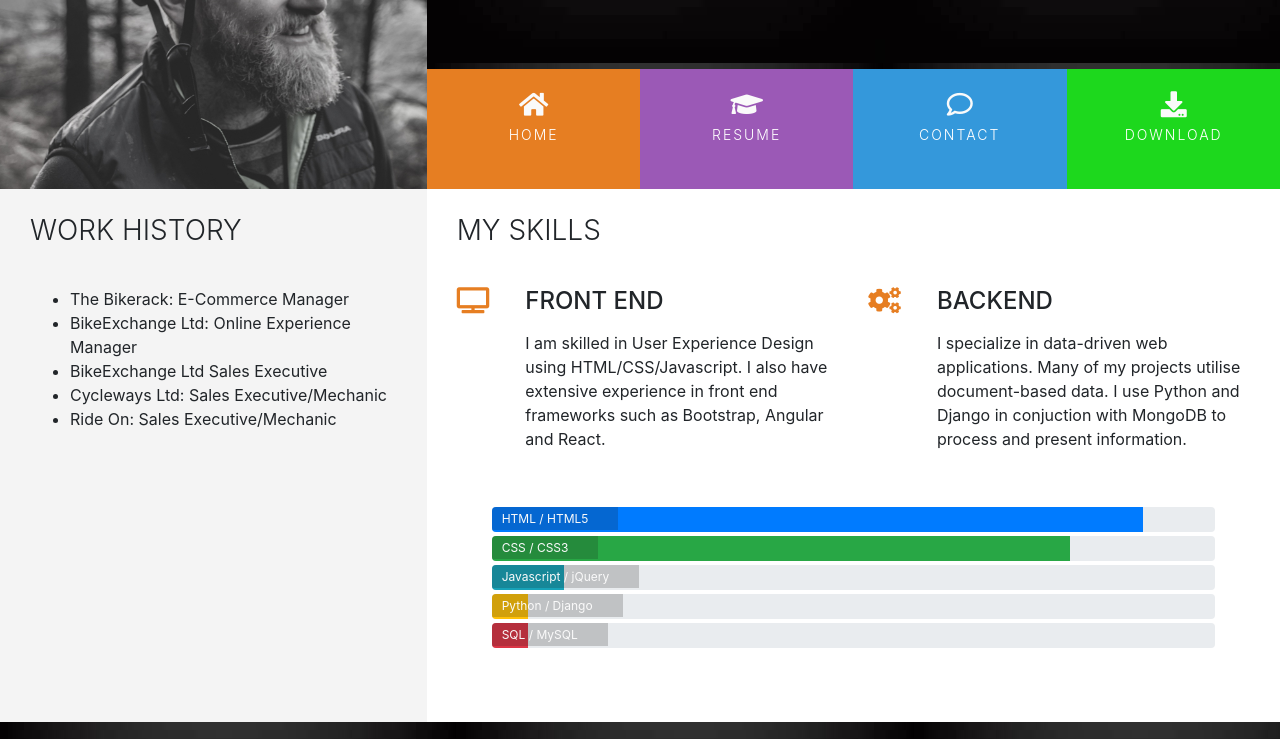
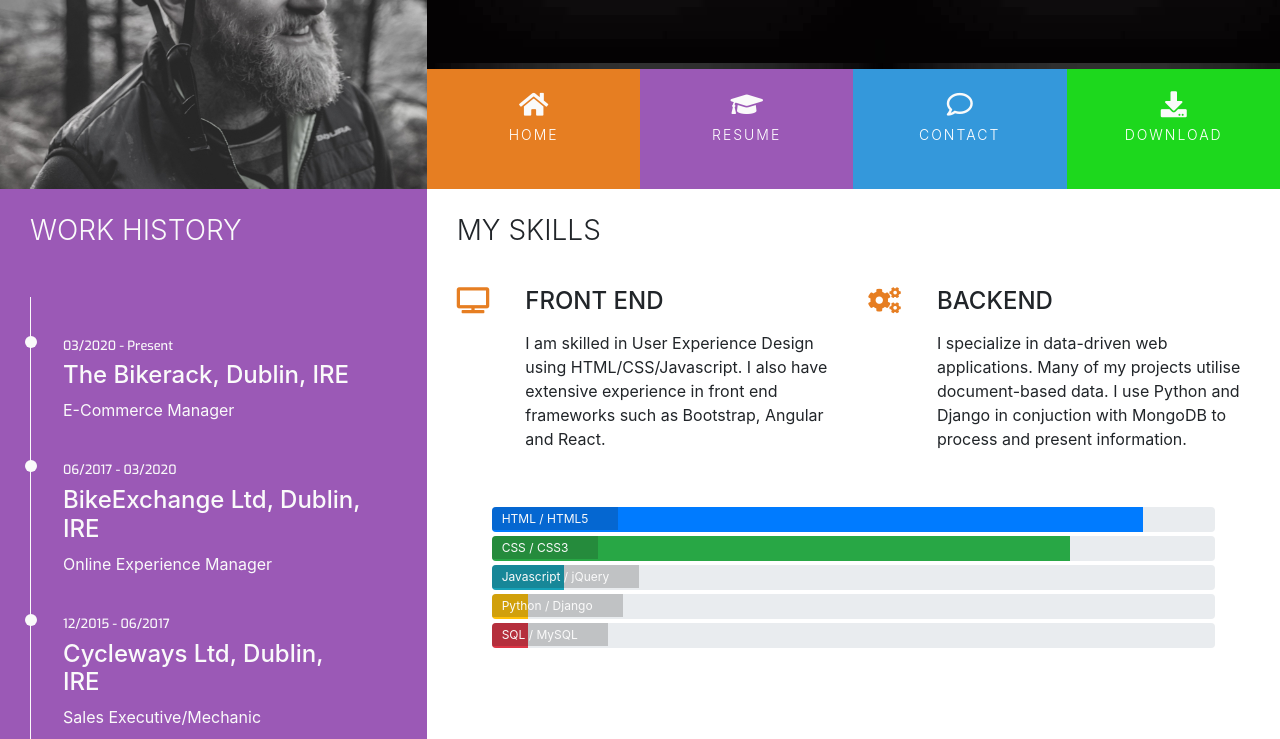
Before and after one commit to nickassafkirk/Nick-Kirk-Resume, a plain HTML site: page resume.html in a window 1280 px wide. Shown: the part 185-924 px from the top of the page. Drawn offline with nearby package versions, Linux system fonts and the light colour scheme.

Commit message:
add work history section and timeline

```diff
--- a/assets/css/style.css
+++ b/assets/css/style.css
@@ -45,6 +45,10 @@
 
 .ui-menu-color-download{
     background-color: var(--glowgreen);
+}
+
+.bg-color-work-history{
+    background-color: var(--resume);
 }
 
 /* Heading */
@@ -173,12 +177,15 @@ h1,h2,h3,h4,{
     float: none;
 }
 
+.history-heading,
 .section-heading{
     font-family: 'Exo' sans-serif;
     font-weight: 300;
     margin-top: 25px;
     margin-bottom: 40px;
 }
+
+
 
 /* footer */
 
@@ -313,3 +320,51 @@ footer{
  .progress-section{
      margin: 40px 20px;
  }
+
+ /* Work History */
+
+ .history-heading{
+   color: var(--offwhite);
+   margin-bottom: 50px;
+}
+
+.history-items{
+    margin-bottom: 30px;
+}
+
+.timeline-item{
+    padding: 4em 2em 0em 2em;
+    position: relative;
+    color: var(--offwhite);
+    border-left: 1px solid var(--offwhite);
+}
+
+.timeline-item p{
+    padding: 0;
+    margin: 0%
+}
+
+.timeline-item:before{
+    content: attr(data-dates);
+    position: absolute;
+    left: 2.5em;
+    top: 3em;
+    display: block;
+    font-family: 'Exo', sans-serif;
+    font-weight: 500;
+    font-size: 0.8em;
+    padding: 0;
+    margin: 0;
+}
+
+.timeline-item:after {
+    width: 12px;
+    height: 12px;
+    display: block;
+    top: 2.4em;
+    position: absolute;
+    left:-6px;
+    border-radius: 12px;
+    content: ' ';
+    background: var(--offwhite);
+}
--- a/resume.html
+++ b/resume.html
@@ -49,18 +49,34 @@
     </header>
     <section class="container-fluid">
         <div class="row">
-            <div class="col-md-4 bg-color-personal-info section-column">
+            <div class="col-md-4 bg-color-work-history section-column">
                 <div class="row">
                     <div class="col-12">
-                        <h3 class="section-heading uppercase">Work History</h3>
+                        <h3 class="history-heading uppercase">Work History</h3>
                     </div>
                 </div>
-                <ul>
-                    <li>The Bikerack: E-Commerce Manager</li>
-                    <li>BikeExchange Ltd: Online Experience Manager</li>
-                    <li>BikeExchange Ltd Sales Executive</li>
-                    <li>Cycleways Ltd: Sales Executive/Mechanic</li>
-                    <li>Ride On: Sales Executive/Mechanic</li>
+				<div class="history-items">
+					<div class="timeline-item" data-dates="03/2020 - Present">
+						<h4>The Bikerack, Dublin, IRE</h4>
+						<p>E-Commerce Manager</p>
+					</div>
+					<div class="timeline-item" data-dates="06/2017 - 03/2020">
+						<h4>BikeExchange Ltd, Dublin, IRE</h4>
+						<p>Online Experience Manager</p>
+					</div>
+					<div class="timeline-item" data-dates="12/2015 - 06/2017">
+						<h4>Cycleways Ltd, Dublin, IRE</h4>
+						<p>Sales Executive/Mechanic</p>
+					</div>
+					<div class="timeline-item" data-dates="10/2014 - 10/2015">
+						<h4>Ride On Again, Vancouver, CA</h4>
+						<p>Sales Executive/Mechanic</p>
+					</div>
+					<div class="timeline-item" data-dates="09/2010 - 10/2014">
+						<h4>Cycleways Ltd, Dublin, IRE</h4>
+						<p>Sales Executive/Mechanic</p>
+					</div>
+				</div>
             </div>
             <div class="col-md-8 bg-color-three-reasons section-column">
                 <div class="row">
```
